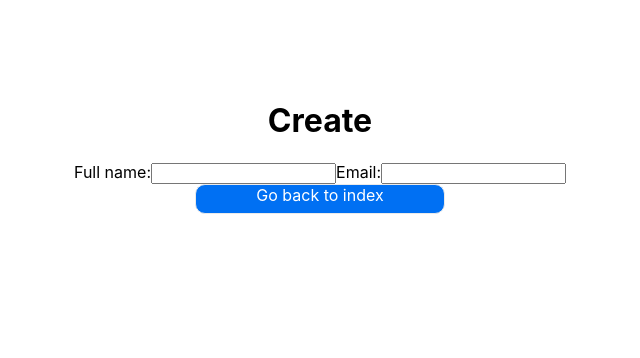
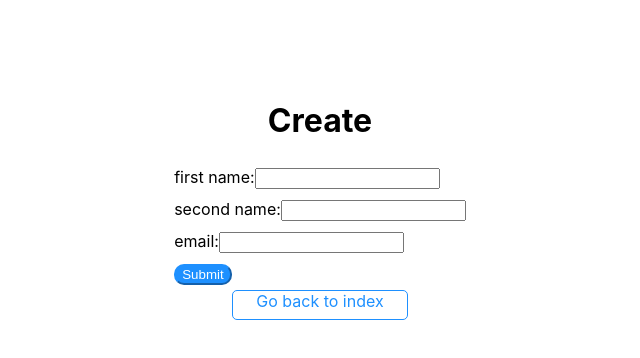
Before and after one commit to rishikesh-ff/user-profiles, a Next.js app: page /create in a window 1280 px wide. Shown: the top 358 px of the page, without its empty margins (320-960 px from the left). Built offline with nearby package versions, Linux system fonts and the light colour scheme.

Commit message:
Added url to next.config.s for ease of access. and changed some styling.

```diff
--- a/next.config.js
+++ b/next.config.js
@@ -1,3 +1,6 @@
 module.exports = {
   reactStrictMode: true,
-}
+  env: {
+    url: "https://crudcrud.com/api/4245e89df1ab42858c11224dcc3c6467/users",
+  },
+};
--- a/pages/create.js
+++ b/pages/create.js
@@ -1,3 +1,4 @@
+import axios from "axios";
 import { Formik, Form, Field } from "formik";
 import React, { Component } from "react";
 import Button from "../components/Button";
@@ -8,13 +9,40 @@ export class Create extends Component {
     return (
       <div className={styles.main}>
         <h1>Create</h1>
-        <Formik>
-          <Form>
-            <label htmlFor="fullName">Full name:</label>
-            <Field id="fullName" name="fullName" />
-            <label htmlFor="email">Email:</label>
-            <Field id="email" type="email" name="email" />
-          </Form>
+        <Formik
+          initialValues={{
+            firstName: "",
+            secondName: "",
+            email: "",
+          }}
+          onSubmit={(values, { resetForm }) => {
+            axios.post(process.env.url, values);
+            resetForm();
+          }}
+        >
+          {(formik) => (
+            <div>
+              <Form>
+                <div className={styles.textfield}>
+                  <label htmlFor="firstName">first name:</label>
+                  <Field id="firstName" name="firstName" />
+                </div>
+                <div className={styles.textfield}>
+                  <label htmlFor="secondName">second name:</label>
+                  <Field id="secondName" name="secondName" />
+                </div>
+                <div className={styles.textfield}>
+                  <label htmlFor="email">email:</label>
+                  <Field id="email" name="email" type="email" />
+                </div>
+                <div className={styles.textfield}>
+                  <button type="submit" className={styles.submit}>
+                    Submit
+                  </button>
+                </div>
+              </Form>
+            </div>
+          )}
         </Formik>
         <Button text="Go back to index" url="/" />
       </div>
--- a/pages/index.js
+++ b/pages/index.js
@@ -18,10 +18,9 @@ class Home extends React.Component {
 
 export const getServerSideProps = async () => {
   const resp = await axios.get(
-    "https://crudcrud.com/api/9d108ccecb07451a811fbf69af402ad3/users"
+    "https://crudcrud.com/api/4245e89df1ab42858c11224dcc3c6467/users"
   );
   const users = resp.data;
-  console.log(users);
   return {
     props: {
       users,
--- a/styles/Button.module.css
+++ b/styles/Button.module.css
@@ -1,14 +1,15 @@
 .button {
-  color: #ffffff;
-  background-color: #0070f3;
+  color: dodgerblue;
   border-color: #0070f3;
-  border-radius: 10px;
+  border-radius: 5px;
   height: 30px;
-  width: 250px;
+  width: 11rem;
+  background: transparent;
   text-align: center;
-  border: 1px solid #eaeaea;
+  border: 1px solid dodgerblue;
 }
 
 .button:hover {
-  box-shadow: 0px 0px 2px 2px #0070f3;
+  background: dodgerblue;
+  color: white;
 }
--- a/styles/Create.module.css
+++ b/styles/Create.module.css
@@ -3,6 +3,17 @@
   flex: 1;
   display: flex;
   flex-direction: column;
-  justify-content: center;
   align-items: center;
+  flex-wrap: wrap;
 }
+
+.textfield {
+  padding: 5px 0;
+}
+
+.submit {
+  border-radius: 10px;
+  color: white;
+  background-color: dodgerblue;
+  border-color: dodgerblue;
+}
--- a/styles/UserItem.module.css
+++ b/styles/UserItem.module.css
@@ -15,7 +15,6 @@
 .card:active {
   color: #0070f3;
   border-color: #0070f3;
-  box-shadow: 0px 0px 2px 2px #0070f3;
 }
 
 .card h2 {
```
Also changed, not shown: pages/profile/[id].js (+3 -7 lines).
